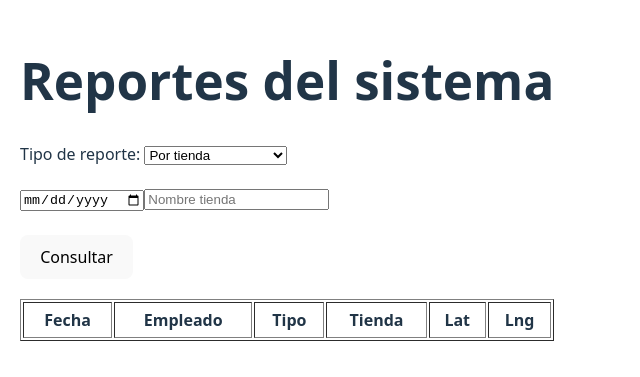
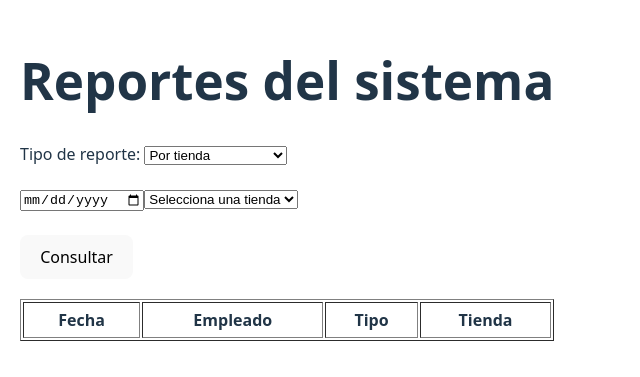
Before and after one commit to DAVIRO29/cleanfast-backend, a React (Vite) app in the folder frontend-codigo/: page /reportes in a window 1280 px wide. Shown: the part 221-598 px from the top of the page, without its empty margins (0-640 px from the left). Built offline with nearby package versions, Linux system fonts and the light colour scheme.

Commit message:
Actualizar reporte por tienda con selector de tienda y formato de fecha

```diff
--- a/frontend-codigo/src/Reportes.jsx
+++ b/frontend-codigo/src/Reportes.jsx
@@ -10,6 +10,13 @@ export default function Reportes() {
   const [empleado, setEmpleado] = useState('');
   const [resultados, setResultados] = useState([]);
 
+  const tiendas = [
+    'Tienda Bangkok',
+    'Tienda Alcaldía',
+    'Tienda EPM',
+    'Tienda Washington'
+  ];
+
   const obtenerReportes = async () => {
     let url = `https://cleanfast-backend.onrender.com/reportes?tipo=${tipo}`;
     if (fecha) url += `&fecha=${fecha}`;
@@ -19,6 +26,16 @@ export default function Reportes() {
 
     const res = await axios.get(url);
     setResultados(Array.isArray(res.data) ? res.data : Object.entries(res.data));
+  };
+
+  const formatearFecha = (fechaISO) => {
+    const fecha = new Date(fechaISO);
+    const yyyy = fecha.getFullYear();
+    const mm = String(fecha.getMonth() + 1).padStart(2, '0');
+    const dd = String(fecha.getDate()).padStart(2, '0');
+    const hh = String(fecha.getHours()).padStart(2, '0');
+    const min = String(fecha.getMinutes()).padStart(2, '0');
+    return `${yyyy}-${mm}-${dd} - ${hh}:${min}`;
   };
 
   return (
@@ -38,7 +55,12 @@ export default function Reportes() {
       {tipo === 'tienda' && (
         <>
           <input type="date" value={fecha} onChange={(e) => setFecha(e.target.value)} />
-          <input type="text" placeholder="Nombre tienda" value={tienda} onChange={(e) => setTienda(e.target.value)} />
+          <select value={tienda} onChange={(e) => setTienda(e.target.value)}>
+            <option value="">Selecciona una tienda</option>
+            {tiendas.map((nombre) => (
+              <option key={nombre} value={nombre}>{nombre}</option>
+            ))}
+          </select>
         </>
       )}
 
@@ -65,7 +87,7 @@ export default function Reportes() {
           <tr>
             {tipo !== 'resumen' ? (
               <>
-                <th>Fecha</th><th>Empleado</th><th>Tipo</th><th>Tienda</th><th>Lat</th><th>Lng</th>
+                <th>Fecha</th><th>Empleado</th><th>Tipo</th><th>Tienda</th>
               </>
             ) : (
               <>
@@ -79,12 +101,10 @@ export default function Reportes() {
             <tr key={idx}>
               {tipo !== 'resumen' ? (
                 <>
-                  <td>{r.timestamp}</td>
+                  <td>{formatearFecha(r.timestamp)}</td>
                   <td>{r.nombre}</td>
                   <td>{r.tipo}</td>
                   <td>{r.tienda}</td>
-                  <td>{r.lat}</td>
-                  <td>{r.lng}</td>
                 </>
               ) : (
                 <>
```
